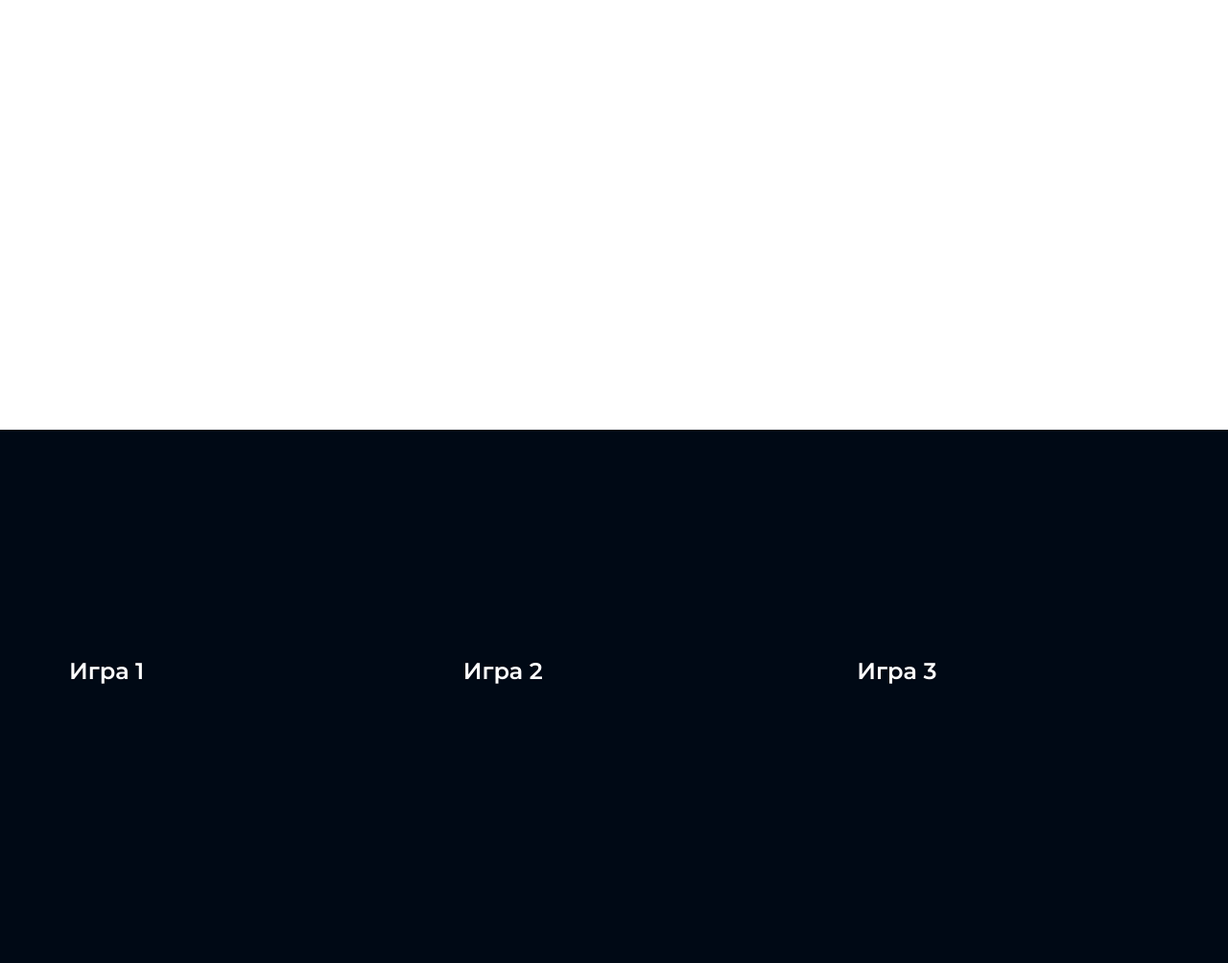
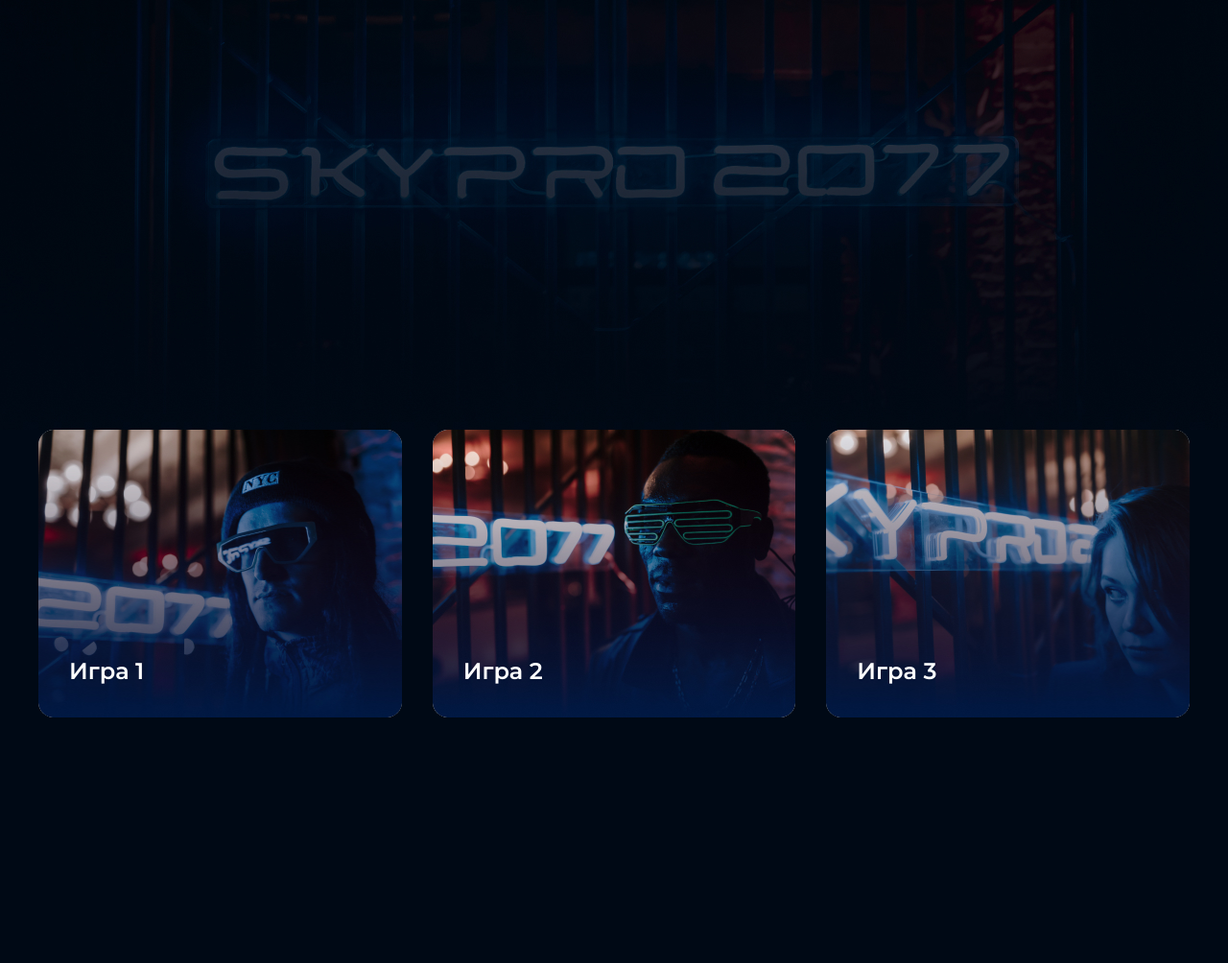
Before and after one commit to Kathrin0202/2-nd-course-hw, a plain HTML site: page hw-1.html in a window 1280 px wide. Shown: the part 576-1580 px from the top of the page at 96% size. Drawn offline with Linux system fonts and the light colour scheme.

Commit message:
change hw1

```diff
--- a/hw-1.html
+++ b/hw-1.html
@@ -16,10 +16,10 @@
         <p class="top_title_text">Вам предстоит пройти несколько увлекательных игр. Если готов нажимай <b>поехали</b> и <b>приступай</b></p>
         <button class="top_button">Поехали!</button>
     </div>
-    <div class="menu center">
-        <div class="menu_item play1">Игра 1</div>
-        <div class="menu_item play2">Игра 2</div>
-        <div class="menu_item play3">Игра 3</div>
-    </div>
+    <ul class="game-list center">
+        <li class="game-list_item play1">Игра 1</li>
+        <li class="game-list_item play2">Игра 2</li>
+        <li class="game-list_item play3">Игра 3</li>
+    </ul>
 </body>
 </html>
--- a/style.scss
+++ b/style.scss
@@ -8,7 +8,7 @@
 }
 .top{
     height: 1024px;
-    background-image: url(../Homework1/img/top.jpg);
+    background-image: url(./img/top.jpg);
     background-repeat: no-repeat;
     background-size: cover;
     background-position: top;
@@ -45,7 +45,7 @@
     color: #FFFFFF;
 }
 }
-.menu{
+.game-list{
     background-color:#000915;
     height: 556px;
     display: grid;
@@ -72,11 +72,11 @@
 }
 
 .play1{
-    background-image: url(../Homework1/img/menu1.jpg);
+    background-image: url(./img/menu1.jpg);
 }
 .play2{
-    background-image: url(../Homework1/img/menu2.jpg);
+    background-image: url(./img/menu2.jpg);
 }
 .play3{
-    background-image: url(../Homework1/img/menu3.jpg);
+    background-image: url(./img/menu3.jpg);
 }
```
Also changed, not shown: style.css, 1 other file.
